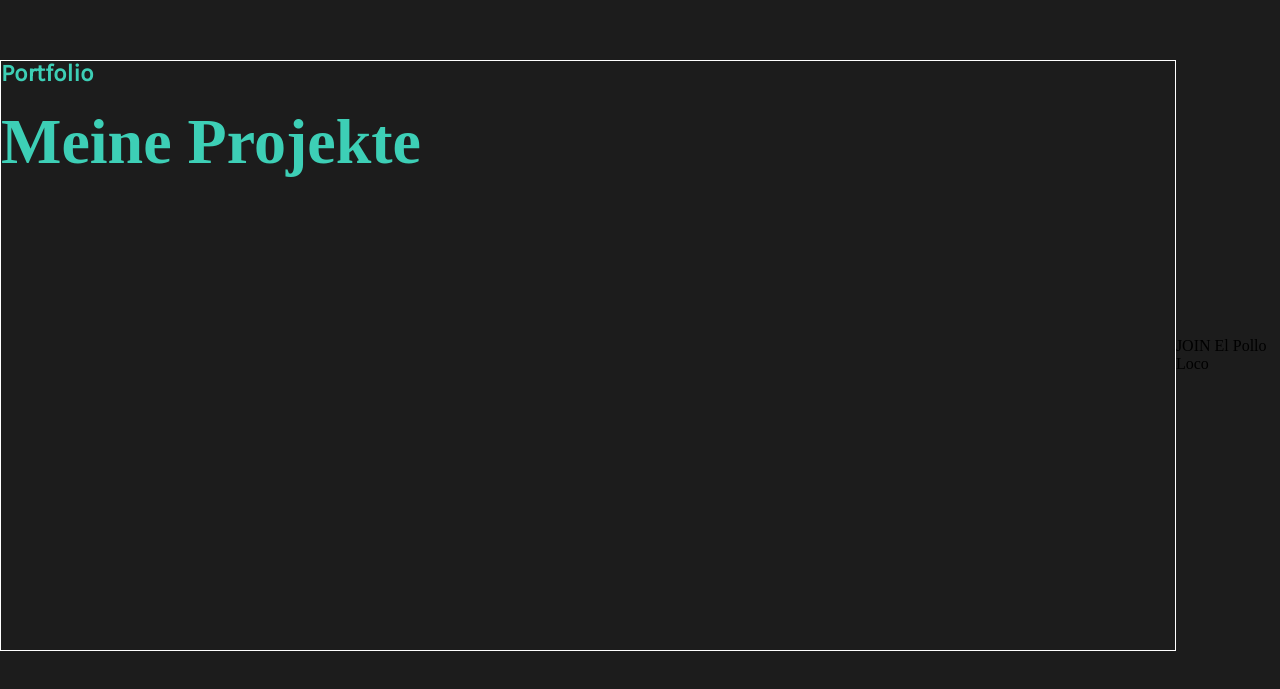
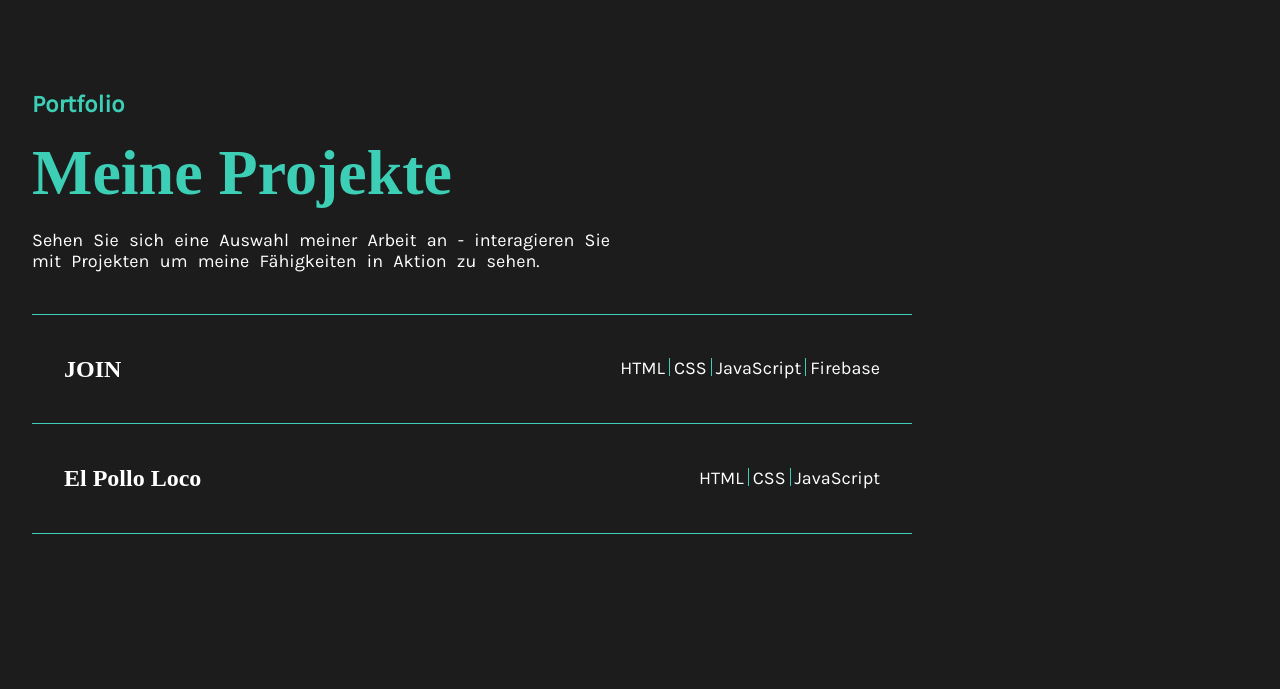
Before and after one commit to SebastianBoehme/Portfolio, an Angular app: page / in a window 1280 px wide. Shown: the part 2445-3134 px from the top of the page. Built offline with nearby package versions, Linux system fonts and the light colour scheme; a web font is replaced by a local one.

Commit message:
added loops to display projects and the tools i used to create those via @for + css adjusting

```diff
--- a/src/app/projects/projects.component.html
+++ b/src/app/projects/projects.component.html
@@ -3,12 +3,36 @@
     <div class="projects-headline-container">
       <h2 class="karla">Portfolio</h2>
       <h1 class="fira-code">Meine Projekte</h1>
+      <div class="description-container">
+        <p class="karla">
+          Sehen Sie sich eine Auswahl meiner Arbeit an - interagieren Sie <br />
+          mit Projekten um meine Fähigkeiten in Aktion zu sehen.
+        </p>
       </div>
     </div>
 
-    <div class="content">
+    <div class="projects-container">
       @for (project of projects; track $index) {
-            {{project.name}}
+      <div class="single-project">
+        @if ($first) {
+        <div class="spacer"></div>
+        }
+
+        <div class="single-project-content">
+          <b class="fira-code">{{ project.name }}</b>
+
+          <div class="project-skills">
+            @for (tool of project.tools; track tool.name) {
+            <p class="karla">{{ tool.name }}</p>
+            @if (! $last) {
+            <div class="skill-spacer"></div>
+            } }
+          </div>
+        </div>
+
+        <div class="spacer"></div>
+      </div>
       }
     </div>
+  </div>
 </section>
--- a/src/app/projects/projects.component.scss
+++ b/src/app/projects/projects.component.scss
@@ -14,13 +14,15 @@ section {
   }
 
   .projects-content {
-    border: solid 1px white;
+    padding: 32px;
     max-width: 1440px;
     width: 1440px;
     height: 591px;
-  }
+    display: flex;
+    flex-direction: column;
+    gap: 41px;
 
-  h2 {
+        h2 {
     color: rgba(61, 207, 182, 1);
     font-size: 24px;
     font-weight: 700;
@@ -28,7 +30,73 @@ section {
     letter-spacing: 0%;
   }
 
-  h1 {
+      h1 {
     color: rgba(61, 207, 182, 1);
     font-size: 64px;
   }
+    p {
+      font-size: 18px;
+      font-weight: 400;
+      color: rgba(255, 255, 255, 1);
+      line-height: 120%;
+      letter-spacing: 0%;
+    }
+  }
+
+ .description-container {
+    word-spacing: 6px;
+ }
+
+ .spacer {
+
+  width: 880px;
+  height: 1px;
+  background-color: rgba(61, 207, 182, 1);
+ }
+
+ .projects-container {
+  display: flex;
+  flex-direction: column;
+ }
+
+  .single-project-content {
+    width: 880px;
+    padding: 40px 32px;
+    height: fit-content;
+    display: flex;
+    justify-content: space-between;
+    align-items: center;
+    gap: 0px;
+
+      b {
+        color: rgba(255, 255, 255, 1);
+        font-size: 24px;
+        font-weight: 700;
+        line-height: 120%;
+        letter-spacing: 0%;
+      }
+
+      p {
+        font-size: 18px;
+        font-weight: 400;
+        color: rgba(255, 255, 255, 1);
+        line-height: 120%;
+        letter-spacing: 0%;
+      }
+
+      .project-skills {
+        display: flex;
+        gap: 4px;
+      }
+
+      .skill-spacer {
+        height: 18px;
+        width: 1px;
+        background-color: rgba(61, 207, 182, 1);
+      }
+
+      &:hover {
+        cursor: pointer;
+        background-color: rgba(61, 207, 182, 0.3);
+      }
+  }
```
Lines whose indentation alone changed are shown as unchanged.
